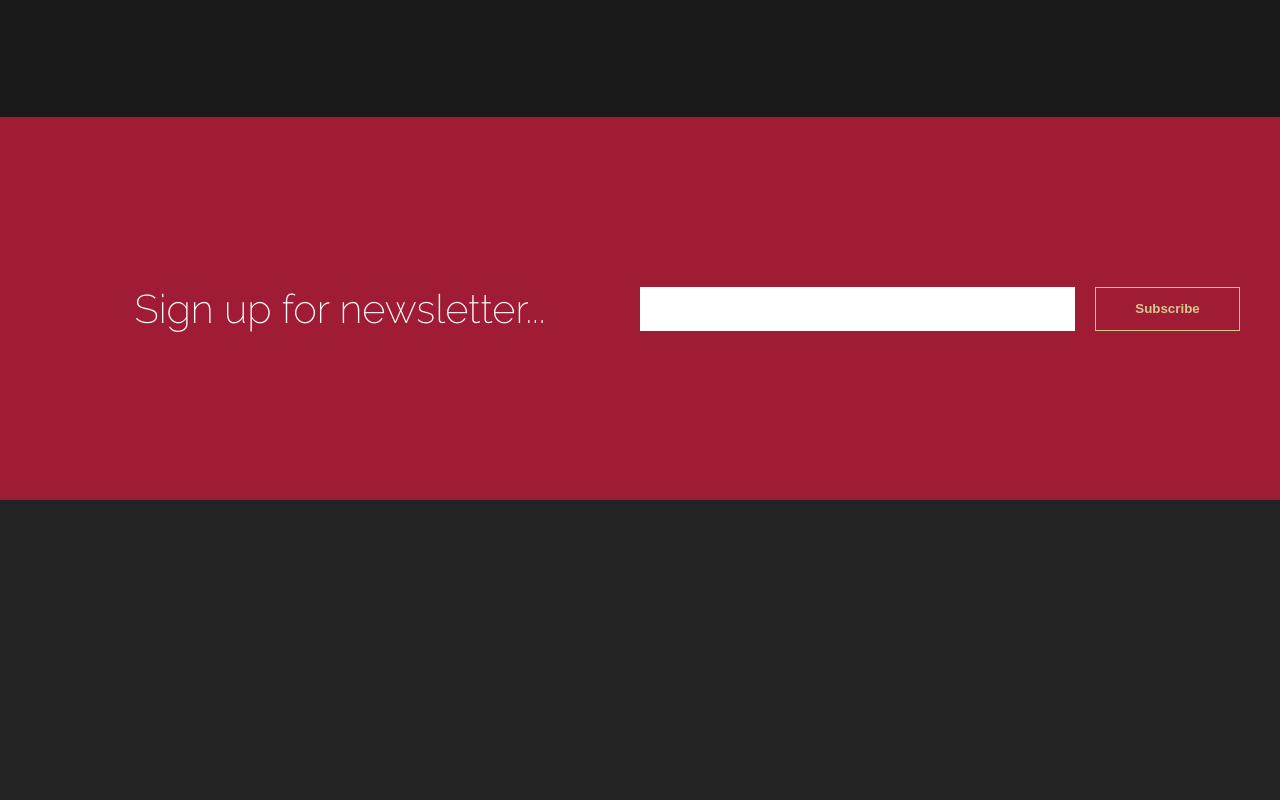
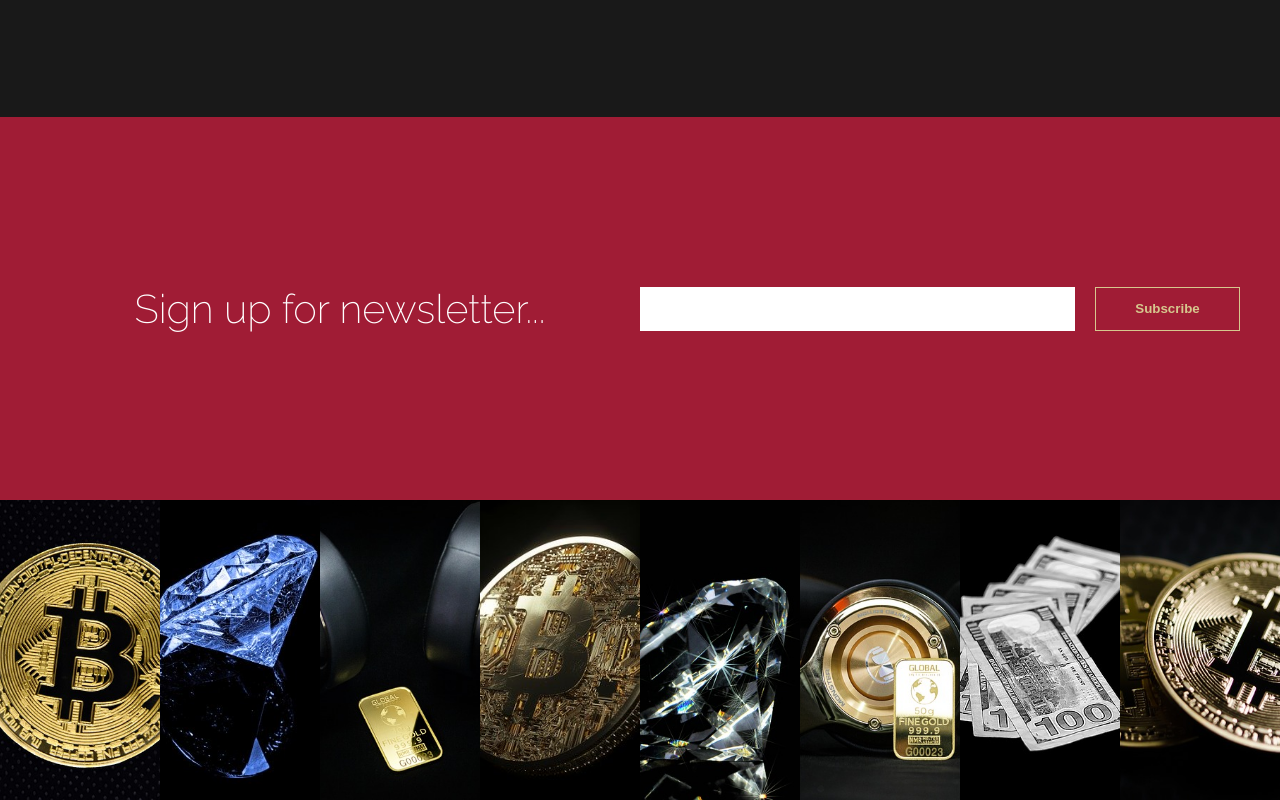
Before and after one commit to Ciupakabra9206/krypto, a website: page index.html in a window 1280 px wide. Shown: the part 3709-4509 px from the top of the page. Before the commit the page ends 4209 px from the top, so only its background shows below. Drawn offline with Linux system fonts and the light colour scheme.

Commit message:
Created gallery section

```diff
--- a/index.html
+++ b/index.html
@@ -169,6 +169,16 @@
                 </div>
             </div>
         </section>
+        <section class="gallery">
+            <img src="img/gallery/1.jpg" alt="gold bitcoin">
+            <img src="img/gallery/2.jpg" alt="diamond">
+            <img src="img/gallery/3.jpg" alt="gold bar headphones">
+            <img src="img/gallery/4.jpg" alt="gold bitcoin">
+            <img src="img/gallery/5.jpg" alt="diamnod">
+            <img src="img/gallery/6.jpg" alt="gold bar headphones">
+            <img src="img/gallery/7.jpg" alt="money">
+            <img src="img/gallery/8.jpg" alt="gold bitcoin">
+        </section>
     </main>
 
     <script src="js/main.js"></script>
--- a/sass/_large.scss
+++ b/sass/_large.scss
@@ -114,4 +114,8 @@
             }
         }
     }
+
+    .gallery {
+        grid-template-columns: repeat(8, 1fr);
+    }
 }
--- a/sass/_medium.scss
+++ b/sass/_medium.scss
@@ -62,4 +62,15 @@
             }
         }
     }
+
+    .gallery {
+        grid-template-columns: repeat(4, 1fr);
+
+        img {
+
+            &:nth-child(odd) {
+                display: block;
+            }
+        }
+    }
 }
--- a/sass/main.scss
+++ b/sass/main.scss
@@ -382,6 +382,23 @@ h1.company-name {
     }
 }
 
+//gallery
+
+.gallery {
+    display: grid;
+    grid-template-columns: 1fr 1fr;
+
+    img {
+        height: 300px;
+        width: 100%;
+        object-fit: cover;
+
+        &:nth-child(odd) {
+            display: none;
+        }
+    }
+}
+
 
 @import './small';
 @import './medium';
```
Also changed, not shown: css/main.css, img/gallery/1.jpg (added), img/gallery/2.jpg (added), img/gallery/3.jpg (added), img/gallery/4.jpg (added), img/gallery/5.jpg (added), img/gallery/6.jpg (added), img/gallery/7.jpg (added), img/gallery/8.jpg (added), 1 other file.
